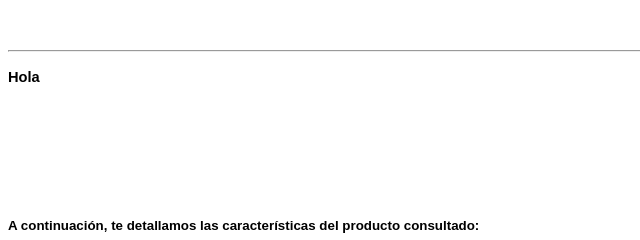
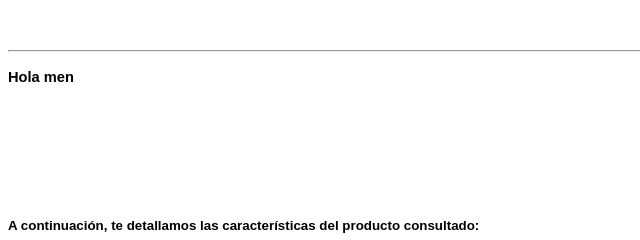
Before and after one commit to CAdrian1981/Nuevopresupuesto, a plain HTML site: page index.html in a window 1280 px wide. Shown: the top 240 px of the page, 0-640 px from the left. Drawn offline with Linux system fonts and the light colour scheme.

Commit message:
index.html

```diff
--- a/index.html
+++ b/index.html
@@ -92,7 +92,7 @@
     <p class="right-align">
         <span style="font-size:10pt;" id="fecha"></span>
     </p>
-    <p><strong><span style="font-size:11pt;">Hola <span id="nombre_comercial"></span></span></strong></p>
+    <p><strong><span style="font-size:11pt;">Hola men <span id="nombre_comercial"></span></span></strong></p>
     <p class="right-align"><span style="font-size:10pt;">Esta oferta durante los 3 primeros meses tendrá un precio de <span id="precio_3_meses"></span></span></p>
     <p class="right-align"><span style="font-size:10pt;">Del mes 4 al mes 12 será de <span id="precio_4_12_meses"></span></span></p>
     <p class="right-align"><span style="font-size:10pt;">y después de las ofertas <strong><span style="font-size:10pt;" id="precio_despues_ofertas"></span></strong></span></p>
```
